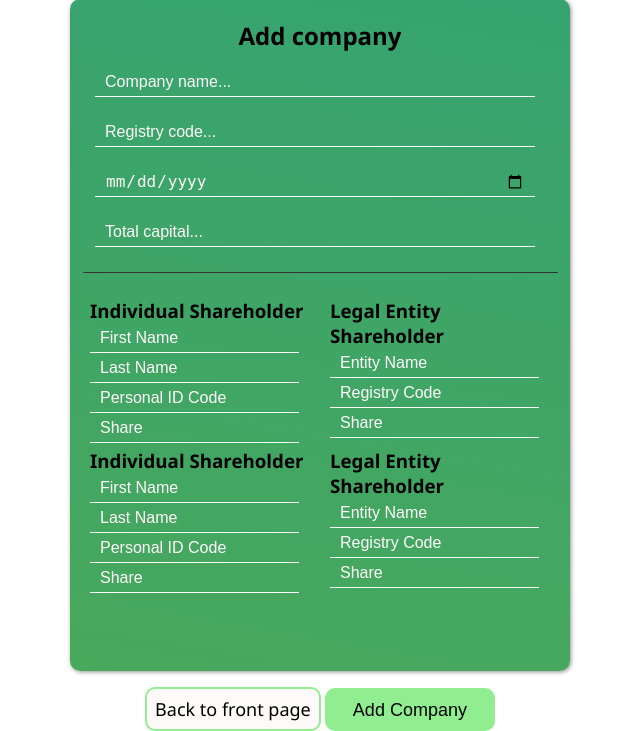
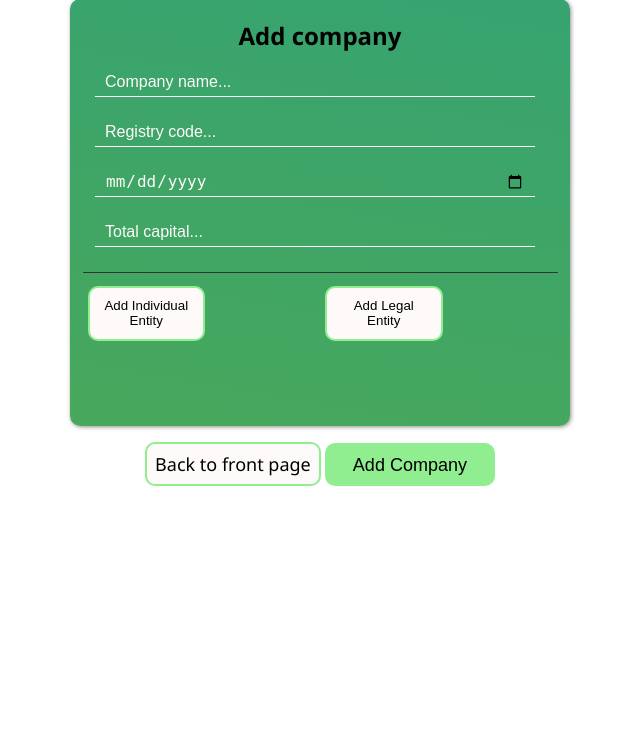
Before and after one commit to raikustar/rik_voor1, a Django app: page /add/ in a window 1280 px wide. Shown: the part 181-912 px from the top of the page, without its empty margins (320-960 px from the left). After the commit the page ends 667 px from the top, so only its background shows below. Run offline with Django 5.2, Linux system fonts and the light colour scheme.

Commit message:
js, expand button for add comp

```diff
--- a/main/osauhingud/templates/add_data.html
+++ b/main/osauhingud/templates/add_data.html
@@ -10,9 +10,7 @@
 </head>
 
 
-<script>
 
-</script>
 <body>
 
     <h1>
@@ -37,46 +35,22 @@
 
             <div class="split_line"></div>
 
+            <div class="dynamic_entity_buttons">
+                <div class="dynamic_entity_buttons_left">
+                    <button type="button" id="add_individual_entity_button">Add Individual Entity</button>
+                </div>
+                <div class="dynamic_entity_buttons_right">
+                    <button type="button" id="add_legal_entity_button">Add Legal Entity</button>
+                </div>
+            </div>
             <div class="shareholders_box">
                 <div class="shareholders_box_left shb">
-                    <div class="add_entity_shares">
-                        <h3>Individual Shareholder</h3>
-                        <input type="text" name="individual_first_name[]" placeholder="First Name">
-                        <input type="text" name="individual_last_name[]" placeholder="Last Name">
-                        <input type="text" name="individual_personal_id[]" placeholder="Personal ID Code">
-                        <input type="number" name="individual_share[]" placeholder="Share">
-                    </div>
-                    <div class="add_entity_shares">
-                        <h3>Individual Shareholder</h3>
-                        <input type="text" name="individual_first_name[]" placeholder="First Name">
-                        <input type="text" name="individual_last_name[]" placeholder="Last Name">
-                        <input type="text" name="individual_personal_id[]" placeholder="Personal ID Code">
-                        <input type="number" name="individual_share[]" placeholder="Share">
-                    </div>
 
                 </div>
                 <div class="shareholders_box_right shb">
-                    <div class="add_entity_shares">
-                        <h3>Legal Entity Shareholder</h3>
-                        <input type="text" name="legal_entity_name[]" placeholder="Entity Name">
-                        <input type="text" name="legal_entity_registry_code[]" placeholder="Registry Code">
-                        <input type="number" name="legal_entity_share[]" placeholder="Share">
-                        <br>
-                    </div>
-                    <div class="add_entity_shares">
-                        <h3>Legal Entity Shareholder</h3>
-                        <input type="text" name="legal_entity_name[]" placeholder="Entity Name">
-                        <input type="text" name="legal_entity_registry_code[]" placeholder="Registry Code">
-                        <input type="number" name="legal_entity_share[]" placeholder="Share">
-                        <br>
-                    </div>
-
 
                 </div>
             </div>
-
-
-
 
             <div class="make_new_company_buttons">
                 <a class="home_anchor" href="/">Back to front page</a>
@@ -85,19 +59,6 @@
         </form>
     </div>
 
-
-
-    <!-- <div class="add_legalentity_shares">
-            <div class="make_new_company_child">
-                <label for="shareholder1">Shareholder:</label><br>
-            <input type="text" id="shareholder1" name="shareholder1"><br>
-            </div>
-            <div class="make_new_company_child">
-                <label for="shareholder1_value">Shareholder value:</label><br>
-                <input type="text" id="shareholder1_value" name="shareholder1_value"><br>
-            </div>
-        </div> -->
-
-
+    <script src="{% static 'dynamic.js' %}"></script>
 </body>
 </html>
--- a/main/osauhingud/views.py
+++ b/main/osauhingud/views.py
@@ -96,108 +96,12 @@ def add_company(request):
         )
         add_new_osauhing.save()
 
+        total_capital_sum:int = 0
+        # Add individual entity shareholder
+        add_individual_shareholder_to_osauhingdb(request, total_capital_sum, add_new_osauhing, input_data)
 
-        total_capital_sum:int = 0
-        # Process individual shareholder if data is provided
-        if request.method == "POST":
-            individual_first_name = request.POST.getlist("individual_first_name[]")
-            individual_last_name = request.POST.getlist("individual_last_name[]")
-            individual_personal_id = request.POST.getlist("individual_personal_id[]")
-            individual_share = request.POST.getlist("individual_share[]")
-
-            for i in range(len(individual_first_name)):
-                ind_first_name = individual_first_name[i]
-                ind_last_name = individual_last_name[i]
-                ind_personal_id = individual_personal_id[i]
-                ind_share = individual_share[i]
-
-                if not ind_first_name or not ind_last_name or not ind_personal_id or not ind_share:
-                    break
-
-                total_capital_sum += int(ind_share)
-                try:
-                    ind_share = int(ind_share)
-                except ValueError:
-                    error = "Error: Individual shareholder share must be a valid integer."
-                    return render(request, 'add_data.html', {"message": error, "input_data":input_data})
-
-                try:
-                    ind_personal_id = int(ind_personal_id)
-                except ValueError:
-                    error = "Error: Individual personal id must be a valid integer."
-                    return render(request, 'add_data.html', {"message": error, "input_data":input_data})
-
-                if not ind_first_name or not ind_last_name or not ind_personal_id or not ind_share:
-                    error = "Error: Individual data fields should all be filled."
-                    return render(request, 'add_data.html', {"message": error, "input_data":input_data})
-
-                try:
-                    individual_shareholder = IndividualShareHolder(
-                        first_name=ind_first_name,
-                        last_name=ind_last_name,
-                        personal_id_code=ind_personal_id,
-                        shareholder_share=ind_share
-                    )
-                    individual_shareholder.save()
-
-                    # Link individual shareholder to Osauhing via Shareholder
-                    shareholder = Shareholder(individual=individual_shareholder)
-                    shareholder.save()
-                    add_new_osauhing.shareholders.add(shareholder)
-
-                except ValidationError as e:
-                    error = "Error: Validation error."
-                    return render(request, 'add_data.html', {"message": error, "input_data":input_data})
-
-
-        # Add legal shareholder
-        if request.method == "POST":
-            legal_entity_name = request.POST.getlist("legal_entity_name[]")
-            legal_entity_registry_code = request.POST.getlist("legal_entity_registry_code[]")
-            legal_entity_share = request.POST.getlist("legal_entity_share[]")
-
-            for i in range(len(legal_entity_name)):
-                leg_entity_name = legal_entity_name[i]
-                leg_entity_registry_code = legal_entity_registry_code[i]
-                leg_entity_share = legal_entity_share[i]
-
-                if not leg_entity_name or not leg_entity_registry_code or not leg_entity_share:
-                    break
-
-                total_capital_sum += int(leg_entity_share)
-
-                try:
-                    leg_entity_share = int(leg_entity_share)
-                except ValueError:
-                    error = "Error: Legal entities share must be a valid integer."
-                    return render(request, 'add_data.html', {"message": error, "input_data":input_data})
-
-                try:
-                    leg_entity_registry_code = int(leg_entity_registry_code)
-                except ValueError:
-                    error = "Error: Legal entity registry code must be a valid integer."
-                    return render(request, 'add_data.html', {"message": error, "input_data":input_data})
-
-
-                if total_capital_sum > int(total_cap_str):
-                    error = "Error: Shareholders combined capital exceeds the original base capital."
-                    return render(request, 'add_data.html', {"message": error, "input_data":input_data})
-
-                try:
-                    legal_entity_shareholder = LegalEntityShareHolder(
-                        full_name=leg_entity_name,
-                        registry_code=leg_entity_registry_code,
-                        shareholder_share=leg_entity_share
-                    )
-                    legal_entity_shareholder.save()
-
-                    shareholder = Shareholder(legal_entity=legal_entity_shareholder)
-                    shareholder.save()
-                    add_new_osauhing.shareholders.add(shareholder)
-
-                except ValidationError as e:
-                    error = "Error: Validation error."
-                    return render(request, 'add_data.html', {"message": error, "input_data":input_data})
+        # Add legal entity shareholder
+        add_legal_shareholder_to_osauhingdb(request, total_capital_sum, add_new_osauhing, input_data, total_cap_str)
 
         return view_company(request, add_new_osauhing.id)
 
@@ -212,3 +116,108 @@ def view_company(request, osauhing_id):
 
     # open new html window to view data
     return render(request, 'view_company.html', {"data":data})
+
+
+def add_individual_shareholder_to_osauhingdb(request, capital_sum, main_table_db, input_data):
+    # Process individual shareholder if data is provided
+    if request.method == "POST":
+        individual_first_name = request.POST.getlist("individual_first_name[]")
+        individual_last_name = request.POST.getlist("individual_last_name[]")
+        individual_personal_id = request.POST.getlist("individual_personal_id[]")
+        individual_share = request.POST.getlist("individual_share[]")
+
+        for i in range(len(individual_first_name)):
+            ind_first_name = individual_first_name[i]
+            ind_last_name = individual_last_name[i]
+            ind_personal_id = individual_personal_id[i]
+            ind_share = individual_share[i]
+
+            if not ind_first_name or not ind_last_name or not ind_personal_id or not ind_share:
+                break
+
+            capital_sum += int(ind_share)
+            try:
+                ind_share = int(ind_share)
+            except ValueError:
+                error = "Error: Individual shareholder share must be a valid integer."
+                return render(request, 'add_data.html', {"message": error, "input_data":input_data})
+
+            try:
+                ind_personal_id = int(ind_personal_id)
+            except ValueError:
+                error = "Error: Individual personal id must be a valid integer."
+                return render(request, 'add_data.html', {"message": error, "input_data":input_data})
+
+            if not ind_first_name or not ind_last_name or not ind_personal_id or not ind_share:
+                error = "Error: Individual data fields should all be filled."
+                return render(request, 'add_data.html', {"message": error, "input_data":input_data})
+
+            try:
+                individual_shareholder = IndividualShareHolder(
+                    first_name=ind_first_name,
+                    last_name=ind_last_name,
+                    personal_id_code=ind_personal_id,
+                    shareholder_share=ind_share
+                )
+                individual_shareholder.save()
+
+                # Link individual shareholder to Osauhing via Shareholder
+                shareholder = Shareholder(individual=individual_shareholder)
+                shareholder.save()
+                main_table_db.shareholders.add(shareholder)
+
+            except ValidationError as e:
+                error = "Error: Validation error."
+                return render(request, 'add_data.html', {"message": error, "input_data":input_data})
+
+
+
+def add_legal_shareholder_to_osauhingdb(request, capital_sum, main_table_db, input_data, total_cap_str):
+    # Add legal entity shareholder if data is provided
+    if request.method == "POST":
+        legal_entity_name = request.POST.getlist("legal_entity_name[]")
+        legal_entity_registry_code = request.POST.getlist("legal_entity_registry_code[]")
+        legal_entity_share = request.POST.getlist("legal_entity_share[]")
+
+        for i in range(len(legal_entity_name)):
+            leg_entity_name = legal_entity_name[i]
+            leg_entity_registry_code = legal_entity_registry_code[i]
+            leg_entity_share = legal_entity_share[i]
+
+            if not leg_entity_name or not leg_entity_registry_code or not leg_entity_share:
+                break
+
+            capital_sum += int(leg_entity_share)
+
+            try:
+                leg_entity_share = int(leg_entity_share)
+            except ValueError:
+                error = "Error: Legal entities share must be a valid integer."
+                return render(request, 'add_data.html', {"message": error, "input_data":input_data})
+
+            try:
+                leg_entity_registry_code = int(leg_entity_registry_code)
+            except ValueError:
+                error = "Error: Legal entity registry code must be a valid integer."
+                return render(request, 'add_data.html', {"message": error, "input_data":input_data})
+
+
+            if capital_sum > int(total_cap_str):
+                error = "Error: Shareholders combined capital exceeds the original base capital."
+                return render(request, 'add_data.html', {"message": error, "input_data":input_data})
+
+            try:
+                legal_entity_shareholder = LegalEntityShareHolder(
+                    full_name=leg_entity_name,
+                    registry_code=leg_entity_registry_code,
+                    shareholder_share=leg_entity_share
+                )
+                legal_entity_shareholder.save()
+
+                shareholder = Shareholder(legal_entity=legal_entity_shareholder)
+                shareholder.save()
+                main_table_db.shareholders.add(shareholder)
+
+            except ValidationError as e:
+                error = "Error: Validation error."
+                return render(request, 'add_data.html', {"message": error, "input_data":input_data})
--- a/main/productionfiles/styles.css
+++ b/main/productionfiles/styles.css
@@ -185,7 +185,7 @@ tbody tr:hover {
   flex-direction: column;
   align-items: center;
   justify-content: center;
-  width: 100%;
+  width: 600px;
   height: auto;
 }
 
@@ -326,6 +326,26 @@ input:-webkit-autofill {
   height: auto;
 }
 
+.shareholders_box_left {
+  display: flex;
+  flex-direction: column;
+  justify-content: flex-start;
+  align-items: flex-start;
+  width: 50%;
+  height: auto;
+  margin-bottom: 5px;
+}
+.shareholders_box_right {
+  display: flex;
+  flex-direction: column;
+  justify-content: flex-start;
+  align-items: flex-start;
+  width: 50%;
+  height: auto;
+  margin-bottom: 5px;
+
+}
+
 .shb {
   display: flex;
   flex-direction: column;
@@ -344,6 +364,7 @@ input:-webkit-autofill {
   height: 150px;
   width: 230px;
   border-radius: 5px;
+  margin-bottom: 10px;
 }
 
 .add_entity_shares p {
@@ -359,6 +380,52 @@ input:-webkit-autofill {
   width: 95%;
 }
 
+.dynamic_entity_buttons {
+  display: flex;
+  flex-direction: row;
+  justify-content: center;
+  align-items: center;
+  width: 95%;
+  height: 40px;
+}
+
+.dynamic_entity_buttons button {
+  cursor: pointer;
+  color: black;
+  padding: 10px;
+  width: 117.5px;
+  height: 55px;
+  border-radius: 10px;
+  border: 2px solid lightgreen;
+  background: snow;
+}
+
+
+.dynamic_entity_buttons button:hover {
+  background-color: rgb(216, 255, 216);
+}
+
+
+.dynamic_entity_buttons_left {
+  display: flex;
+  flex-direction: row;
+  justify-content: flex-start;
+  align-items: center;
+  padding-left: 5px;
+  gap: 5px;
+  width: 50%;
+  height: 100%;
+}
+.dynamic_entity_buttons_right {
+  display: flex;
+  flex-direction: row;
+  justify-content: flex-start;
+  align-items: center;
+  padding: 5px;
+  gap: 5px;
+  width: 50%;
+  height: 100%;
+}
 
 /* ############################ Add new company page - End ############################ */
 
@@ -429,3 +496,9 @@ input:-webkit-autofill {
 }
 
 /* ############################ View company - End ############################ */
+
+@media only screen and (max-width: 600px) {
+  h1 {
+    width: 600px;
+  }
+}
```
Also changed, not shown: main/osauhingud/static/dynamic.js (added, +127 -0 lines), main/osauhingud/static/styles.css (+72 -0 lines), main/productionfiles/dynamic.js (added, +127 -0 lines).
